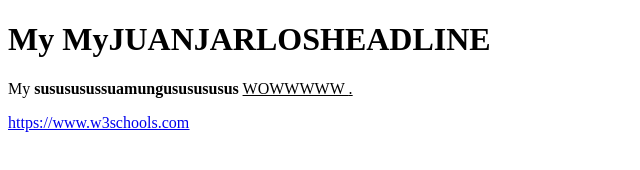
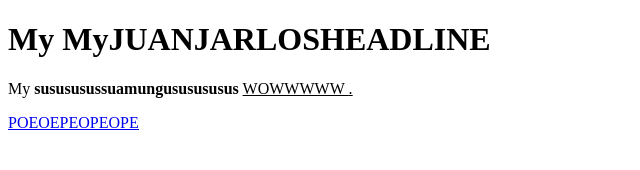
Before and after one commit to JohnnySimms/Exploring-CS, a plain HTML site: page index.html in a window 1280 px wide. Shown: the full height of the page, 0-640 px from the left. Drawn offline with Linux system fonts and the light colour scheme.

Commit message:
Update index.html

```diff
--- a/index.html
+++ b/index.html
@@ -3,6 +3,6 @@
  <body>
   <h1>My MyJUANJARLOSHEADLINE</h1>
   <p>My <b>susususussuamungususususus</b> <u> WOWWWWW <u/>.</p>
-  <p><a href="url">https://www.w3schools.com</a></p>
+  <p><a href="https://www.w3schools.com">POEOEPEOPEOPE</a></p>
  </body>
 </html>
```
